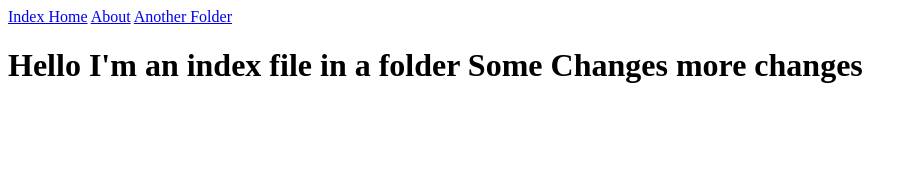
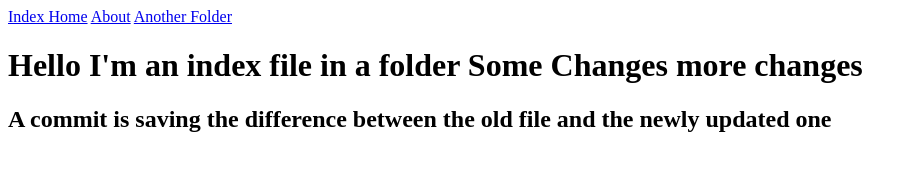
Before and after one commit to mc-729/Fall2020IS117, a plain HTML site: page somefolder/index.html in a window 1280 px wide. Shown: the whole page, without its empty margins (0-917 px from the left). Drawn offline with Linux system fonts and the light colour scheme.

Commit message:
Feature: Defined Commit

```diff
--- a/somefolder/index.html
+++ b/somefolder/index.html
@@ -9,5 +9,6 @@
 <a href="../about.html">About</a>
 <a href="../somefolder/index.html">Another Folder</a>
 <h1>Hello I'm an index file in a folder Some Changes more changes</h1>
+<h2>A commit is saving the difference between the old file and the newly updated one </h2>
 </body>
 </html>
```
